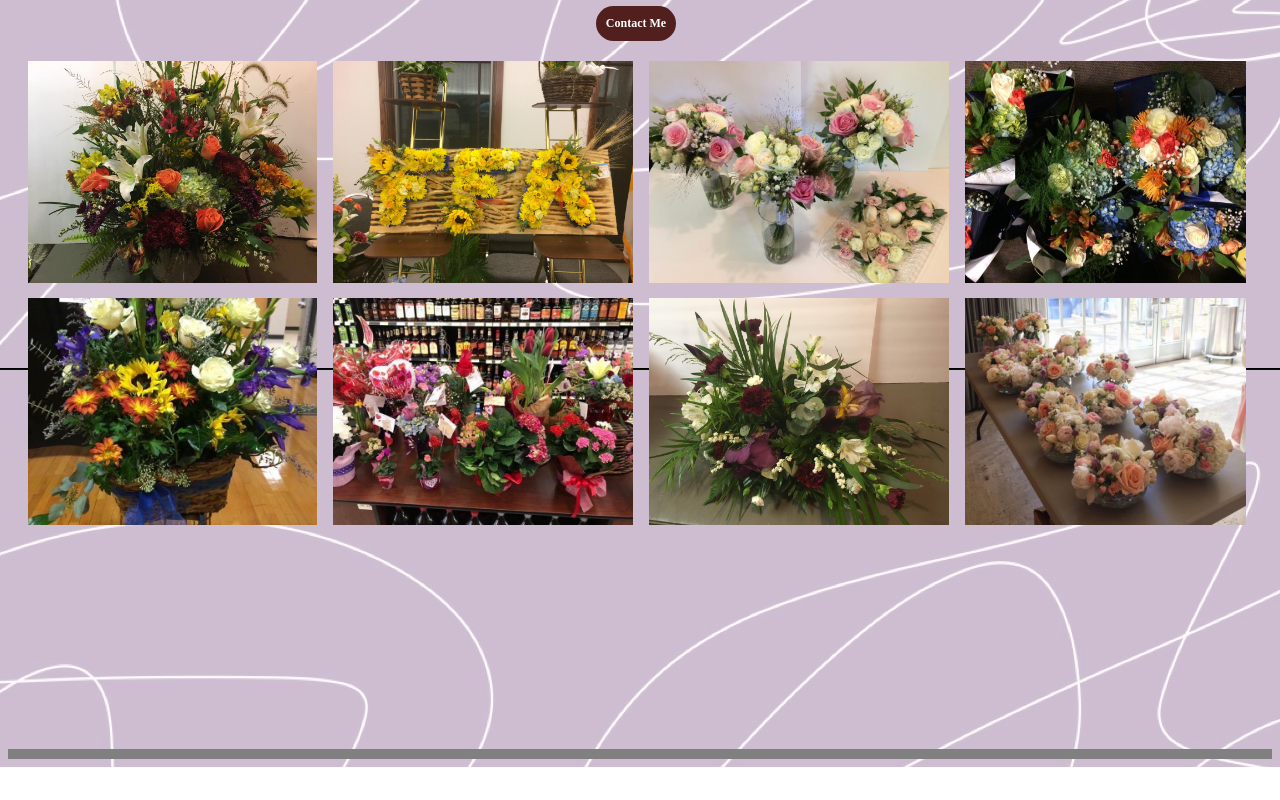
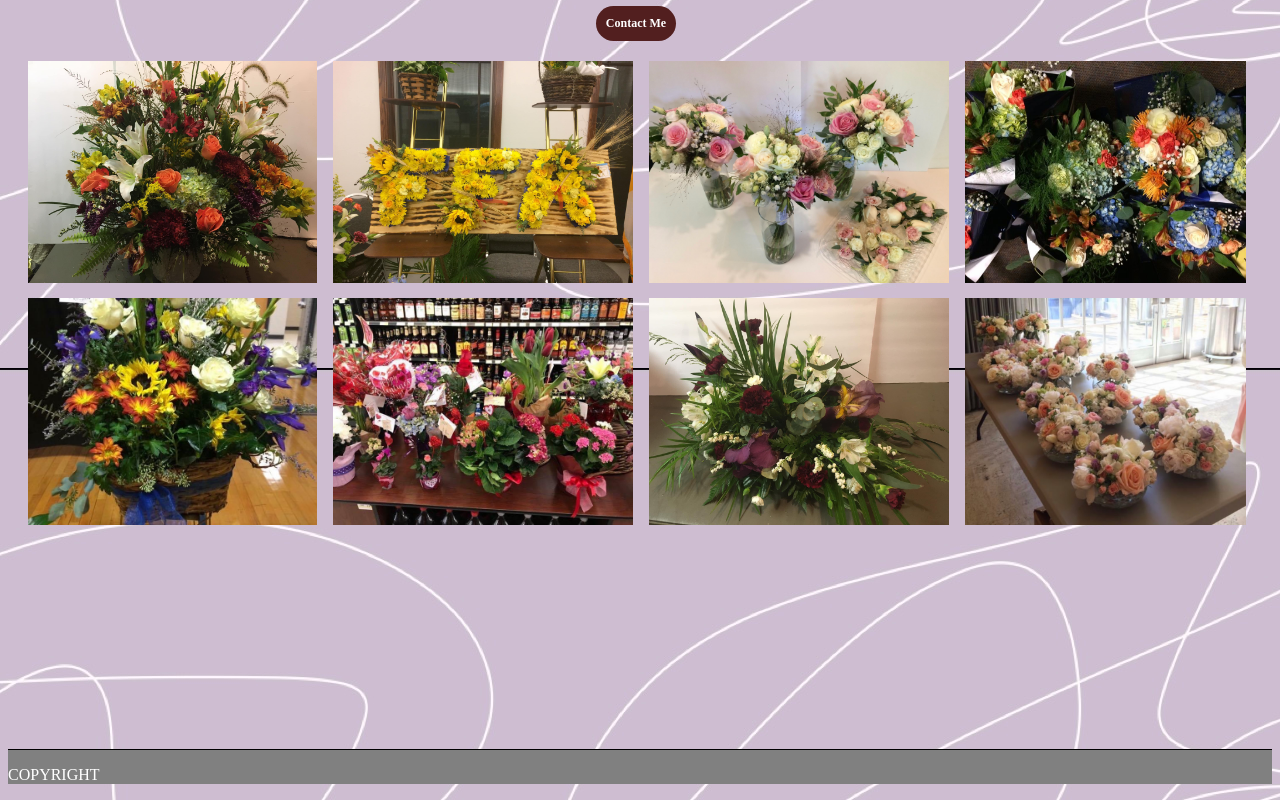
Before and after one commit to AlexOcegueda/FlowersByRebecca, a React (Create React App) app: page / in a window 1280 px wide. Shown: the part 455-1255 px from the top of the page. Before the commit the page ends 1222 px from the top, so only its background shows below. Built offline with nearby package versions, Linux system fonts and the light colour scheme; a web font is replaced by a local one.

Commit message:
Added footer css to js file

```diff
--- a/src/components/Footer/FooterBar.js
+++ b/src/components/Footer/FooterBar.js
@@ -1,10 +1,21 @@
 import React from 'react'
-import {Footer} from './FooterStyle'
+import styled from 'styled-components';
+
+export const Footer = styled.div`
+    background-color: gray;
+    color: white;
+    margin-top: 200px;
+    width: 100%;
+    height: 100%;
+    border-top: 1px solid black;
+`;
 
 export default function FooterBar() {
   return (
     <>
-      <Footer></Footer>
+      <Footer>
+        <p>COPYRIGHT</p>
+      </Footer>
     </>
   )
 }
--- a/src/components/Footer/FooterStyle.js
+++ /dev/null
@@ -1,8 +0,0 @@
-import styled from 'styled-components';
-
-export const Footer = styled.footer`
-    background-color: gray;
-    color: white;
-    padding: 5px;
-    margin-top: 200px;
-`;
```
